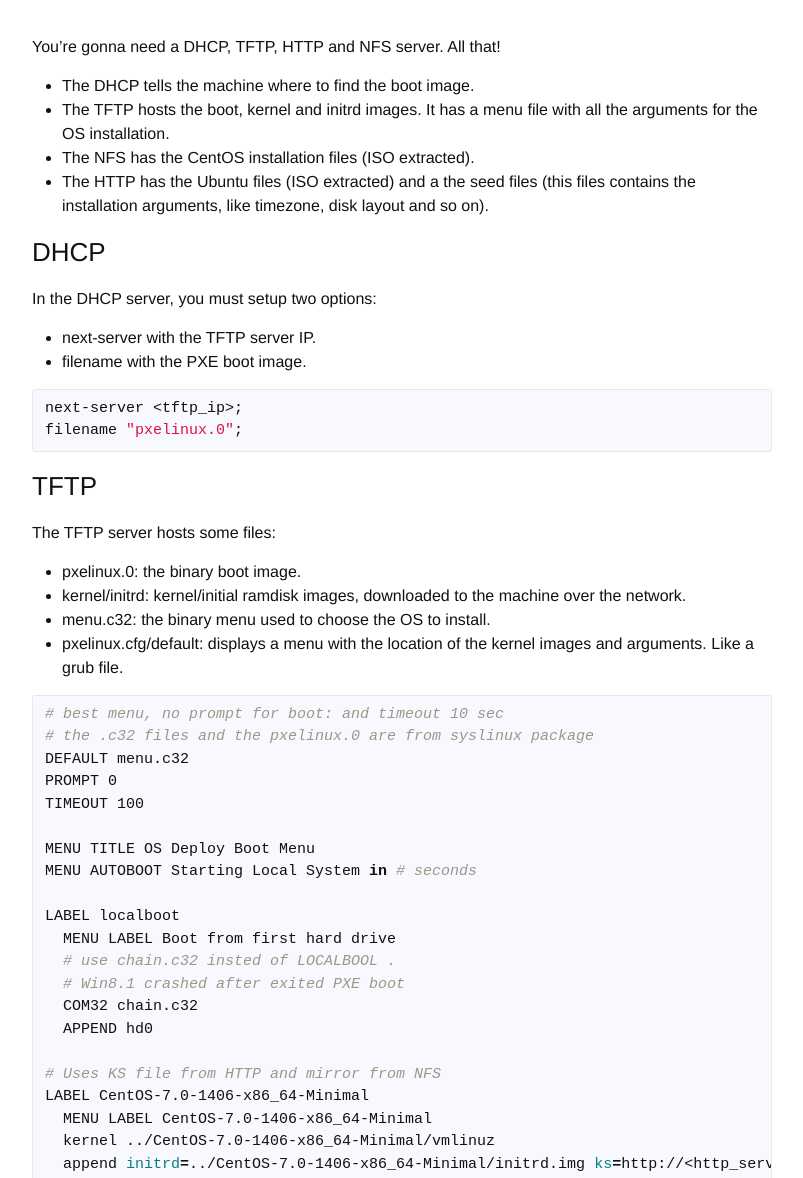
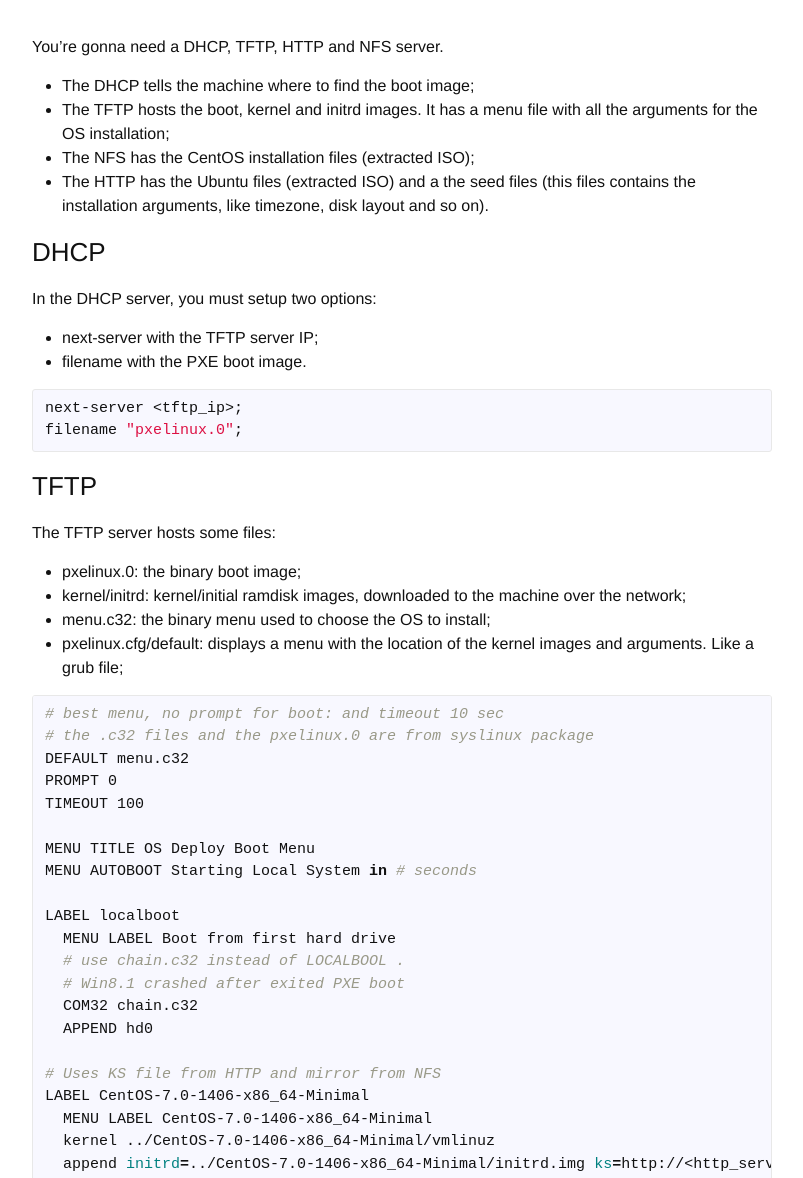
Before and after one commit to jonatasbaldin/jonatasbaldin.github.io, a Jekyll site: the page built from _posts/2015-03-15-install-linux-from-network.md, in a window 1280 px wide and 1400 px high, scrolled down 584 px, cut to the strip 222-1400 px from the top of the window. Shown: the whole strip, without its empty margins (238-1041 px from the left). Built offline with Jekyll 4.4.1, drawn with Linux system fonts in a browser that asks for light colours; some of the changed text lies outside the part shown.

Commit message:
English correction

```diff
--- a/_posts/2015-03-15-install-linux-from-network.md
+++ b/_posts/2015-03-15-install-linux-from-network.md
@@ -23,17 +23,17 @@ This video contains a good explanation.
 <br />
 
 
-You're gonna need a DHCP, TFTP, HTTP and NFS server. All that!
+You're gonna need a DHCP, TFTP, HTTP and NFS server.
 
-* The DHCP tells the machine where to find the boot image.
-* The TFTP hosts the boot, kernel and initrd images. It has a menu file with all the arguments for the OS installation.
-* The NFS has the CentOS installation files (ISO extracted).
-* The HTTP has the Ubuntu files (ISO extracted) and a the seed files (this files contains the installation arguments, like timezone, disk layout and so on).
+* The DHCP tells the machine where to find the boot image;
+* The TFTP hosts the boot, kernel and initrd images. It has a menu file with all the arguments for the OS installation;
+* The NFS has the CentOS installation files (extracted ISO);
+* The HTTP has the Ubuntu files (extracted ISO) and a the seed files (this files contains the installation arguments, like timezone, disk layout and so on).
 
 ### DHCP ###
 In the DHCP server, you must setup two options:
 
-* next-server with the TFTP server IP.
+* next-server with the TFTP server IP;
 * filename with the PXE boot image.
 
 {% highlight bash %}
@@ -44,10 +44,10 @@ filename "pxelinux.0";
 ### TFTP ###
 The TFTP server hosts some files:
 
-  * pxelinux.0: the binary boot image.
-  * kernel/initrd: kernel/initial ramdisk images, downloaded to the machine over the network.
-  * menu.c32: the binary menu used to choose the OS to install.
-  * pxelinux.cfg/default: displays a menu with the location of the kernel images and arguments. Like a grub file.
+  * pxelinux.0: the binary boot image;
+  * kernel/initrd: kernel/initial ramdisk images, downloaded to the machine over the network;
+  * menu.c32: the binary menu used to choose the OS to install;
+  * pxelinux.cfg/default: displays a menu with the location of the kernel images and arguments. Like a grub file;
 {% highlight bash %}
 # best menu, no prompt for boot: and timeout 10 sec
 # the .c32 files and the pxelinux.0 are from syslinux package
@@ -60,7 +60,7 @@ MENU AUTOBOOT Starting Local System in # seconds
 
 LABEL localboot
   MENU LABEL Boot from first hard drive
-  # use chain.c32 insted of LOCALBOOL .
+  # use chain.c32 instead of LOCALBOOL .
   # Win8.1 crashed after exited PXE boot
   COM32 chain.c32
   APPEND hd0
@@ -225,15 +225,15 @@ How does it all work together?
 ### Troubleshooting ###
 Even though it's cool, this proccess has too many parts that may fail. If it's not working, here's a list of things to look out:
 
-* Machine boot order.
-* IP address/names of every server.
-* Firewall rules (TFTP, HTTP, NFS).
-* TFTP configuration and access.
-* DHCP configuration and IP lease.
-* NFS exports.
-* HTTP configuration and access.
-* Location of images, source files.
-* Menu parameters.
+* Machine boot order;
+* IP address/names of every server;
+* Firewall rules (TFTP, HTTP, NFS);
+* TFTP configuration and access;
+* DHCP configuration and IP lease;
+* NFS exports;
+* HTTP configuration and access;
+* Location of images, source files;
+* Menu parameters;
 * Seeds parameters.
 
 ### Files and References ###
```
Also changed, not shown: other parts of _posts/2015-03-15-install-linux-from-network.md (+3 -3 lines).
